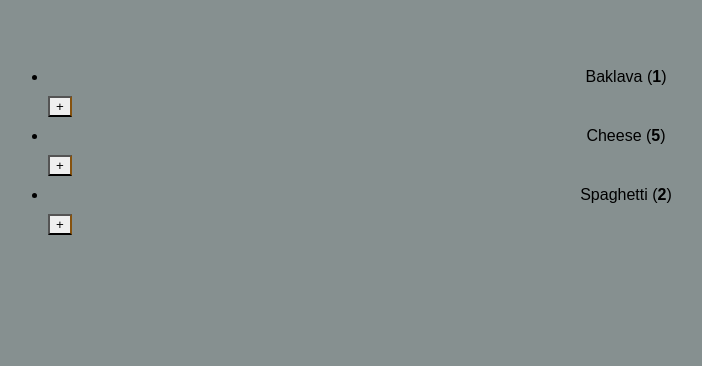
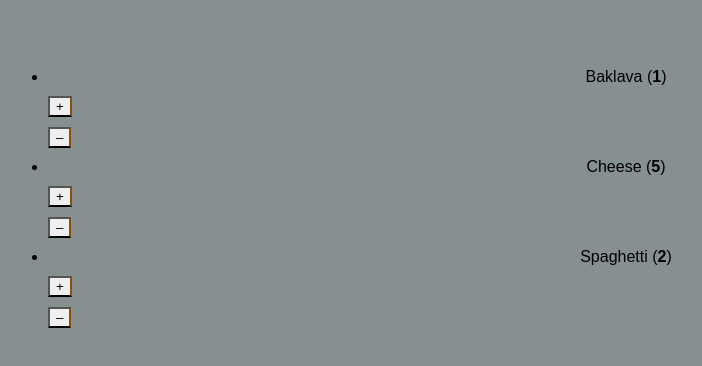
Before and after one commit to neerajkrmehta/react_self, a React (Vite) app in the folder react/: page / in a window 1280 px wide. Shown: the top 366 px of the page, without its empty margins (24-726 px from the left). Built offline with nearby package versions, Linux system fonts and the light colour scheme.

Commit message:
Update in ShoppingCart

```diff
--- a/react/src/App.jsx
+++ b/react/src/App.jsx
@@ -25,7 +25,7 @@
   },
 ];
 function App() {
-const [
+  const [
     products,
     setProducts
   ] = useState(initialProducts)
@@ -43,6 +43,22 @@
     }))
   }
 
+  function handleDecreaseClick(productId) {
+    let nextProducts = products.map(product => {
+      if (product.id === productId) {
+        return {
+          ...product,
+          count: product.count - 1
+        };
+      } else {
+        return product;
+      }
+    });
+    nextProducts = nextProducts.filter(p =>
+      p.count > 0
+    );
+    setProducts(nextProducts)
+  }
 
 return (
   <>
@@ -57,6 +73,13 @@
           >
             +
           </button>
+          <button
+            onClick={() => {
+              handleDecreaseClick(product.id);
+            }}
+          >
+            –
+          </button>
         </li>
       ))}
     </ul>
```
